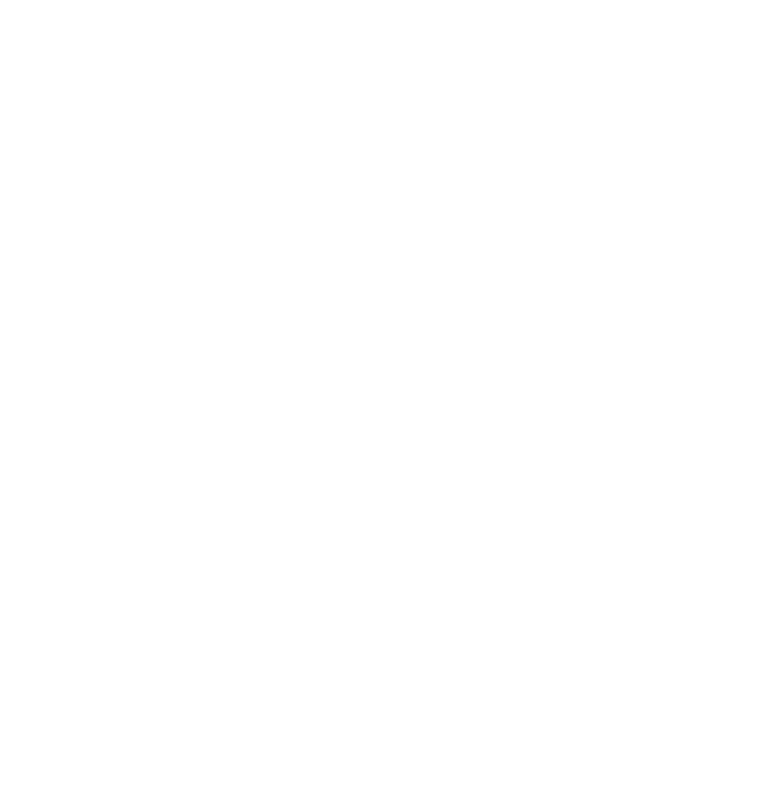
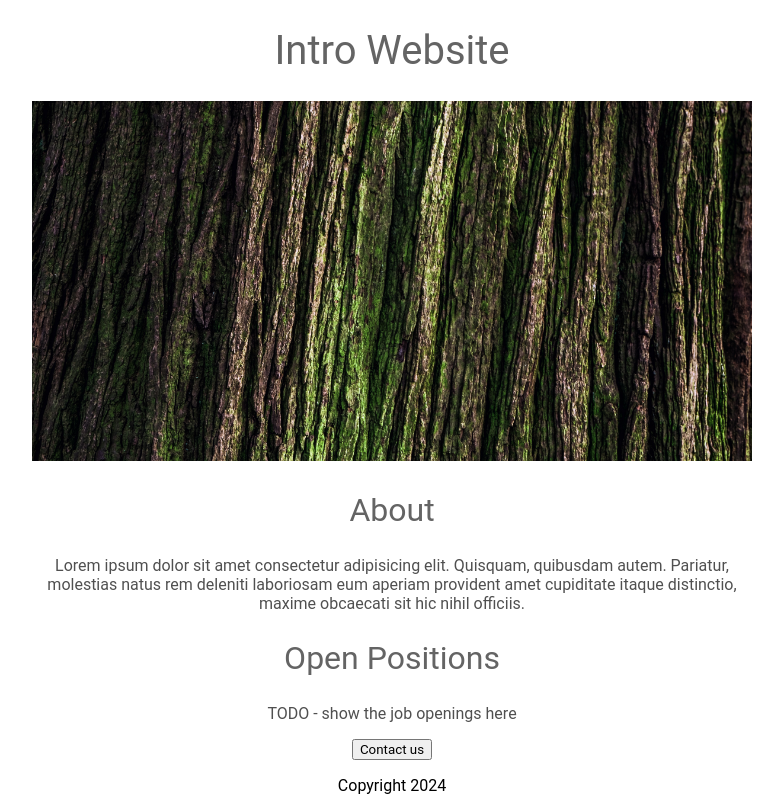
Before and after one commit to Xynois/Flask-website, a Flask app: page / in a window 1280 px wide. Before the commit the part shown is empty. Shown: the whole page, without its empty margins (248-1031 px from the left). Run offline with Flask 3, Linux system fonts and the light colour scheme.

Commit message:
Added CSS

```diff
--- a/templates/home.html
+++ b/templates/home.html
@@ -1,12 +1,72 @@
 <!DOCTYPE html>
 <html lang="en">
+
 <head>
   <meta charset="UTF-8">
   <meta http-equiv="X-UA-Compatible" content="IE=edge">
   <meta name="viewport" content="width=device-width, initial-scale=1.0">
   <title>Flask-Website</title>
+  <style>
+    * {
+      text-align: center;
+      font-family: Roboto;
+      font-weight: normal;
+    }
+
+    h1 {
+      font-size: 40px;
+      color: rgb(100, 100, 100);
+    }
+
+    #banner {
+      width: 100%;
+      height: 360px;
+      object-fit: cover;
+    }
+
+    h2 {
+      font-size: 32px;
+      font-family: Roboto;
+      color: rgb(100, 100, 100);
+    }
+
+    .bodyText {
+      font-family: Roboto;
+      color: rgb(80, 80, 80);
+    }
+
+    .container {
+      max-width: 720px;
+      margin: 0 auto;
+    }
+
+    .contactButton {
+      text-align: center;
+    }
+  </style>
 </head>
+
 <body>
+  <div class="container">
+    <h1>Intro Website</h1>
+    <img id="banner"
+      src="https://cccf7347-d45e-4b7b-b914-db016c95ad93-00-3fmt3t7jsji5q.sisko.replit.dev/static/banner.jpg"
+      alt="banner" height="320" width=auto>
+    <h2>About</h2>
+    <p class="bodyText">
+      Lorem ipsum dolor sit amet consectetur adipisicing elit. Quisquam, quibusdam autem. Pariatur, molestias natus rem
+      deleniti laboriosam eum aperiam provident amet cupiditate itaque distinctio, maxime obcaecati sit hic nihil
+      officiis.
+    </p>
+    <h2>Open Positions</h2>
+    <p class="bodyText">TODO - show the job openings here</p>
+    <div>
+      <button class="contactButton">Contact us</button>
+      <p>
+        Copyright 2024
+      </p>
+    </div>
+  </div>
+</body>
 
-</body>
 </html>
```
Also changed, not shown: static/banner.jpg (added).
